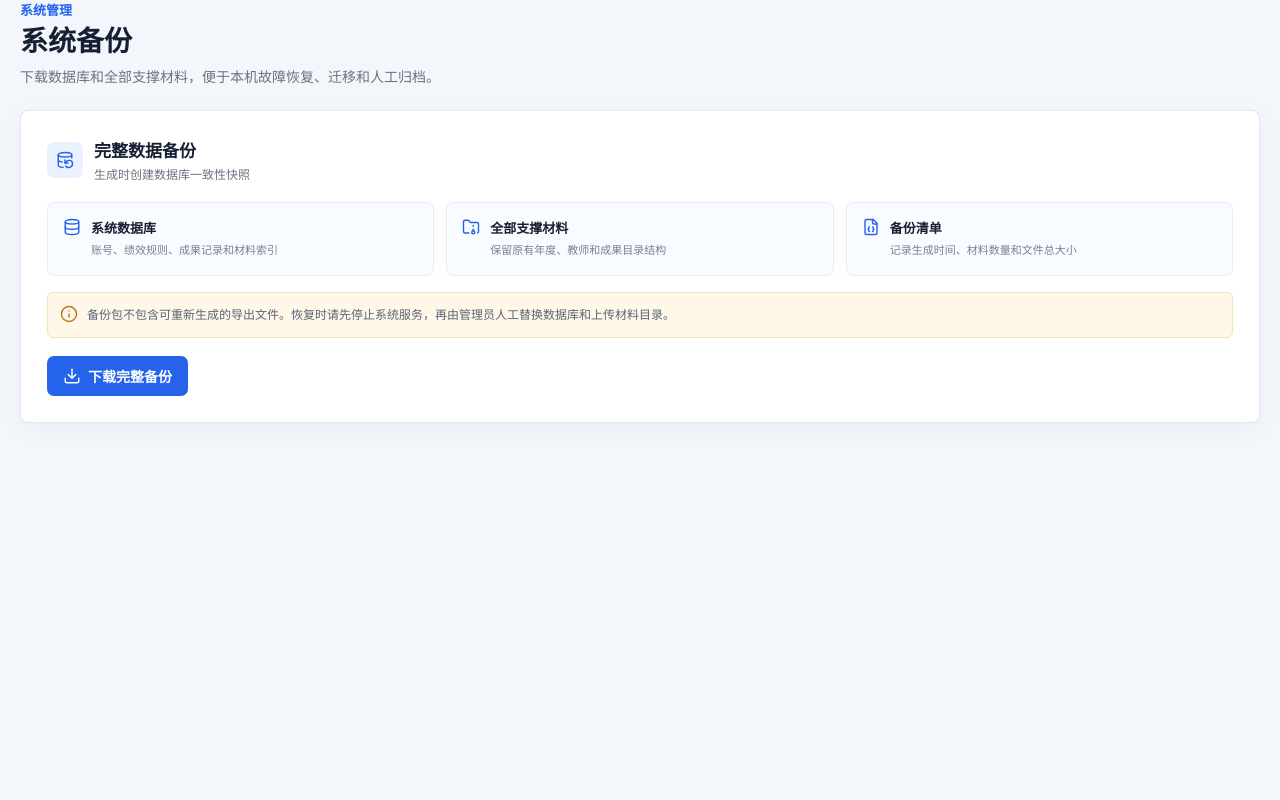
After one commit to Devilyuu/teacher-achievement-system, a FastAPI app: template app/templates/admin/backup.html in a window 1280 px wide. The commit adds this page. Run offline with FastAPI, Linux system fonts and the light colour scheme; the template is opened without the code that fills it, so the values that code supplies are empty.

Commit message:
feat: add admin system backup

```diff
--- a/app/static/app.css
+++ b/app/static/app.css
@@ -247,6 +247,16 @@ input:focus, select:focus, textarea:focus { border-color: #6b9df4; box-shadow: 0
 .password-page { display: grid; min-height: calc(100vh - 64px); place-items: center; }
 .password-panel { width: min(500px, 100%); padding: 26px; }
 .password-form { display: flex; flex-direction: column; gap: 16px; }
+.backup-panel { padding: 26px; }
+.backup-content-list { display: grid; grid-template-columns: repeat(3, minmax(0, 1fr)); gap: 12px; }
+.backup-content-list > div { display: flex; align-items: flex-start; gap: 10px; padding: 15px; background: #f8fbff; border: 1px solid #e5edf7; border-radius: 7px; }
+.backup-content-list > div > svg { flex: 0 0 auto; color: #2563eb; }
+.backup-content-list span, .backup-content-list strong, .backup-content-list small { display: block; }
+.backup-content-list strong { font-size: 13px; }
+.backup-content-list small { margin-top: 5px; color: #778195; font-size: 11px; line-height: 1.6; }
+.backup-note { display: flex; gap: 9px; margin-top: 16px; padding: 12px; color: #5b6475; background: #fff8e8; border: 1px solid #f4e2b9; border-radius: 6px; font-size: 12px; line-height: 1.7; }
+.backup-note svg { flex: 0 0 auto; color: #b7791f; }
+.backup-download { margin-top: 18px; }
 .summary-filter-panel { padding: 18px 20px; }
 .summary-filter-form { display: grid; grid-template-columns: 120px minmax(150px, 1fr) minmax(190px, 1.3fr) minmax(150px, 1fr) auto auto; align-items: end; gap: 12px; }
 .summary-filter-form .button { white-space: nowrap; }
@@ -272,6 +282,7 @@ input:focus, select:focus, textarea:focus { border-color: #6b9df4; box-shadow: 0
     .summary-stat-grid { grid-template-columns: repeat(3, minmax(0, 1fr)); }
     .achievement-filter-form { grid-template-columns: 1fr 1fr; }
     .achievement-keyword { grid-column: 1 / -1; }
+    .backup-content-list { grid-template-columns: 1fr; }
 }
 @media (max-width: 640px) {
     .sidebar { position: static; width: 100%; height: auto; flex-direction: row; align-items: center; padding: 10px 14px; }
--- /dev/null
+++ b/app/templates/admin/backup.html
@@ -0,0 +1,35 @@
+{% extends "base.html" %}
+
+{% block title %}系统备份{% endblock %}
+
+{% block content %}
+<header class="page-header compact">
+    <div>
+        <p class="eyebrow">系统管理</p>
+        <h1>系统备份</h1>
+        <p class="muted">下载数据库和全部支撑材料，便于本机故障恢复、迁移和人工归档。</p>
+    </div>
+</header>
+
+<section class="panel backup-panel">
+    <div class="section-heading">
+        <span class="section-icon blue"><i data-lucide="database-backup"></i></span>
+        <div><h2>完整数据备份</h2><p>生成时创建数据库一致性快照</p></div>
+    </div>
+
+    <div class="backup-content-list">
+        <div><i data-lucide="database"></i><span><strong>系统数据库</strong><small>账号、绩效规则、成果记录和材料索引</small></span></div>
+        <div><i data-lucide="folder-archive"></i><span><strong>全部支撑材料</strong><small>保留原有年度、教师和成果目录结构</small></span></div>
+        <div><i data-lucide="file-json"></i><span><strong>备份清单</strong><small>记录生成时间、材料数量和文件总大小</small></span></div>
+    </div>
+
+    <div class="backup-note">
+        <i data-lucide="info"></i>
+        <span>备份包不包含可重新生成的导出文件。恢复时请先停止系统服务，再由管理员人工替换数据库和上传材料目录。</span>
+    </div>
+
+    <a class="button primary backup-download" href="/admin/backup/download">
+        <i data-lucide="download"></i>下载完整备份
+    </a>
+</section>
+{% endblock %}
--- a/app/templates/base.html
+++ b/app/templates/base.html
@@ -30,6 +30,7 @@
                 <a href="/admin/summary" class="{% if request.url.path.startswith('/admin/summary') or request.url.path.startswith('/admin/achievements') %}active{% endif %}"><i data-lucide="chart-no-axes-combined"></i><span>年度汇总</span></a>
                 <a href="/admin/users" class="{% if request.url.path.startswith('/admin/users') %}active{% endif %}"><i data-lucide="users"></i><span>用户管理</span></a>
                 <a href="/admin/rules" class="{% if request.url.path.startswith('/admin/rules') %}active{% endif %}"><i data-lucide="book-open-check"></i><span>绩效规则</span></a>
+                <a href="/admin/backup" class="{% if request.url.path.startswith('/admin/backup') %}active{% endif %}"><i data-lucide="database-backup"></i><span>系统备份</span></a>
                 {% endif %}
             </nav>
             <div class="sidebar-user">
```
Also changed, not shown: app/routers/admin.py (+26 -1 lines), tests/test_backup.py (+66 -0 lines).
